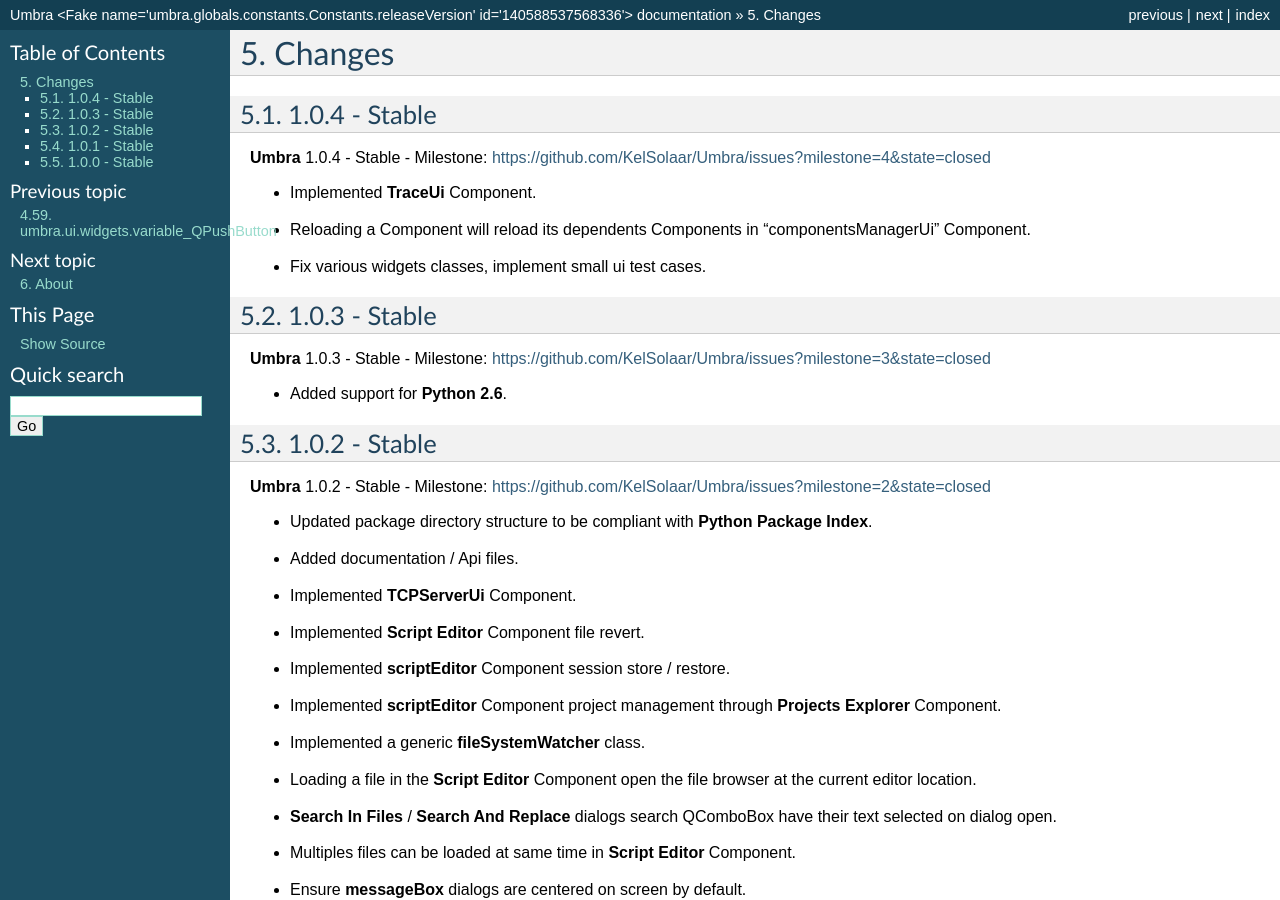
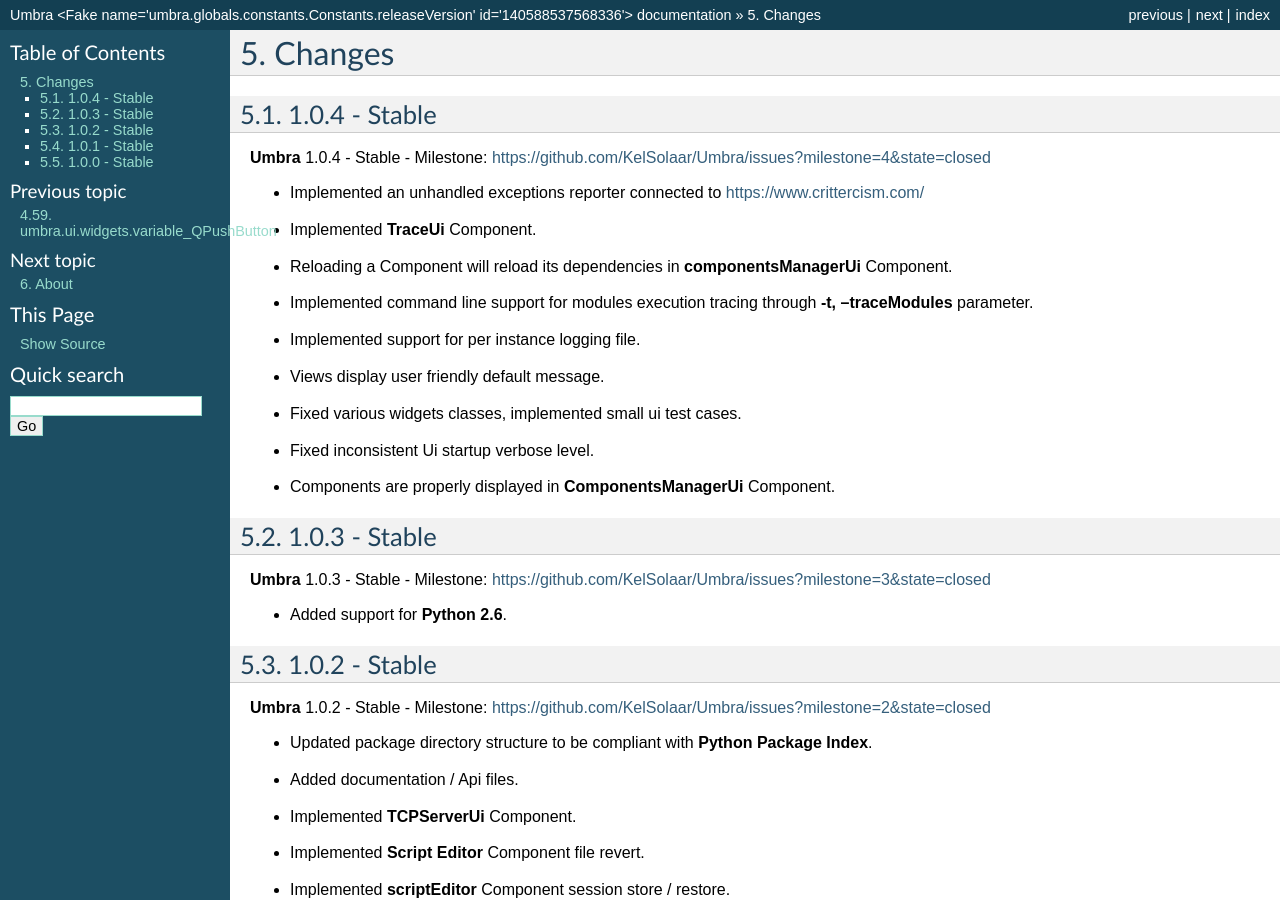
Before and after one commit to KelSolaar/Umbra, a Sphinx documentation site: the page built from docs/sphinx/source/resources/pages/changes.rst, in a window 1280 px wide and 900 px high. Built offline with Sphinx 7.4.7, drawn with Linux system fonts in a browser that asks for light colours.

Commit message:
Update documentation / help files.

```diff
--- a/docs/help/Umbra_Manual.html
+++ b/docs/help/Umbra_Manual.html
@@ -137,6 +137,7 @@ easy_install Umbra
 				</p>
 				<pre class="literal-block">
 git clone git://github.com/KelSolaar/Umbra.git
+cd Umbra
 python setup.py install
 </pre>
 				<p>
--- a/docs/sphinx/source/resources/pages/changes.rst
+++ b/docs/sphinx/source/resources/pages/changes.rst
@@ -6,9 +6,15 @@ Changes
 
 | **Umbra** 1.0.4 - Stable - Milestone: https://github.com/KelSolaar/Umbra/issues?milestone=4&state=closed
 
+-  Implemented an unhandled exceptions reporter connected to https://www.crittercism.com/
 -  Implemented **TraceUi** Component.
--  Reloading a Component will reload its dependents Components in "componentsManagerUi" Component.
--  Fix various widgets classes, implement small ui test cases.
+-  Reloading a Component will reload its dependencies in **componentsManagerUi** Component.
+-  Implemented command line support for modules execution tracing through **-t, --traceModules** parameter.
+-  Implemented support for per instance logging file.
+-  Views display user friendly default message.
+-  Fixed various widgets classes, implemented small ui test cases.
+-  Fixed inconsistent Ui startup verbose level.
+-  Components are properly displayed in **ComponentsManagerUi** Component.
 
 1.0.3 - Stable
 --------------
--- a/docs/sphinx/source/resources/pages/installation.rst
+++ b/docs/sphinx/source/resources/pages/installation.rst
@@ -17,6 +17,7 @@ or this alternative command::
 Alternatively, if you want to directly install from `Github <http://github.com/KelSolaar/Umbra>`_ source repository::
 
 	git clone git://github.com/KelSolaar/Umbra.git
+	cd Umbra
 	python setup.py install
 
 If you want to build the documentation you will also need:
```
